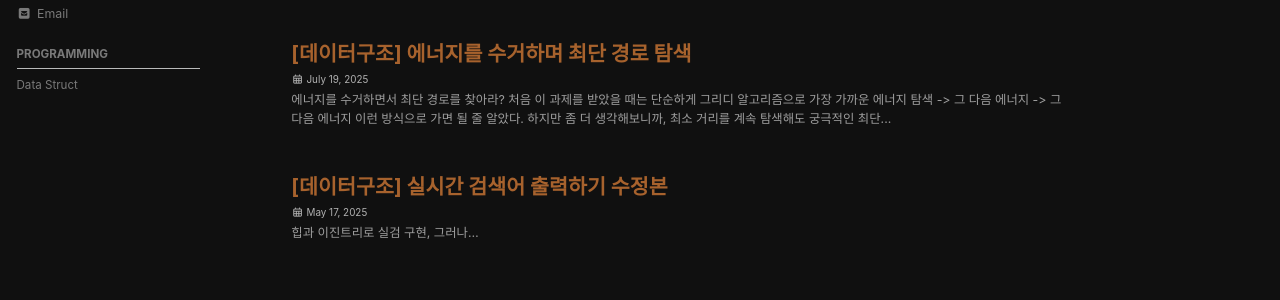
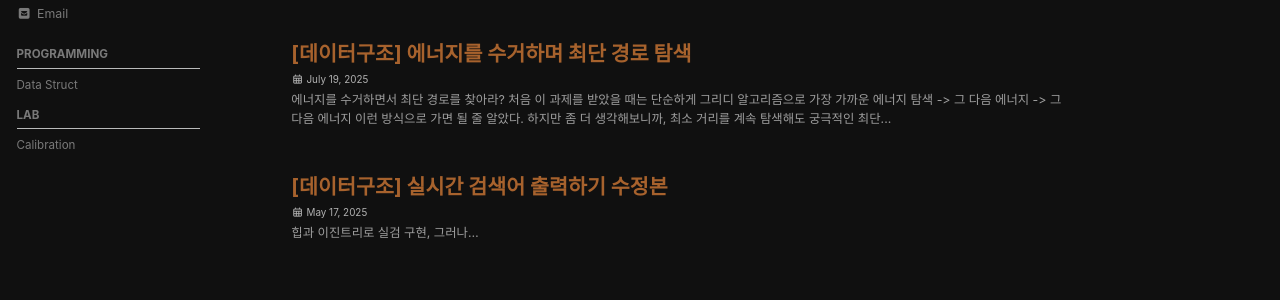
Before and after one commit to oi-RYH/oi-RYH.github.io, a Jekyll site: the page built from index.html, in a window 1280 px wide. Shown: the part 264-564 px from the top of the page. Built offline with Jekyll 4.4.1, drawn with Linux system fonts in a browser that asks for light colours; cached includes are drawn as plain includes; the list of posts is cut into pages by our own code.

Commit message:
[ 2026.07.30 ] Add LAB category with Calibration subcategory

```diff
--- a/_data/navigation.yml
+++ b/_data/navigation.yml
@@ -24,3 +24,7 @@ sidebar-categories:
     children:
       - title: "Data Struct"
         url: "/categories/DataStruct/"
+  - title: "LAB"
+    children:
+      - title: "Calibration"
+        url: "/categories/Calibration/"
```
Also changed, not shown: _pages/categories-Calibration.md (added, +6 -0 lines).
